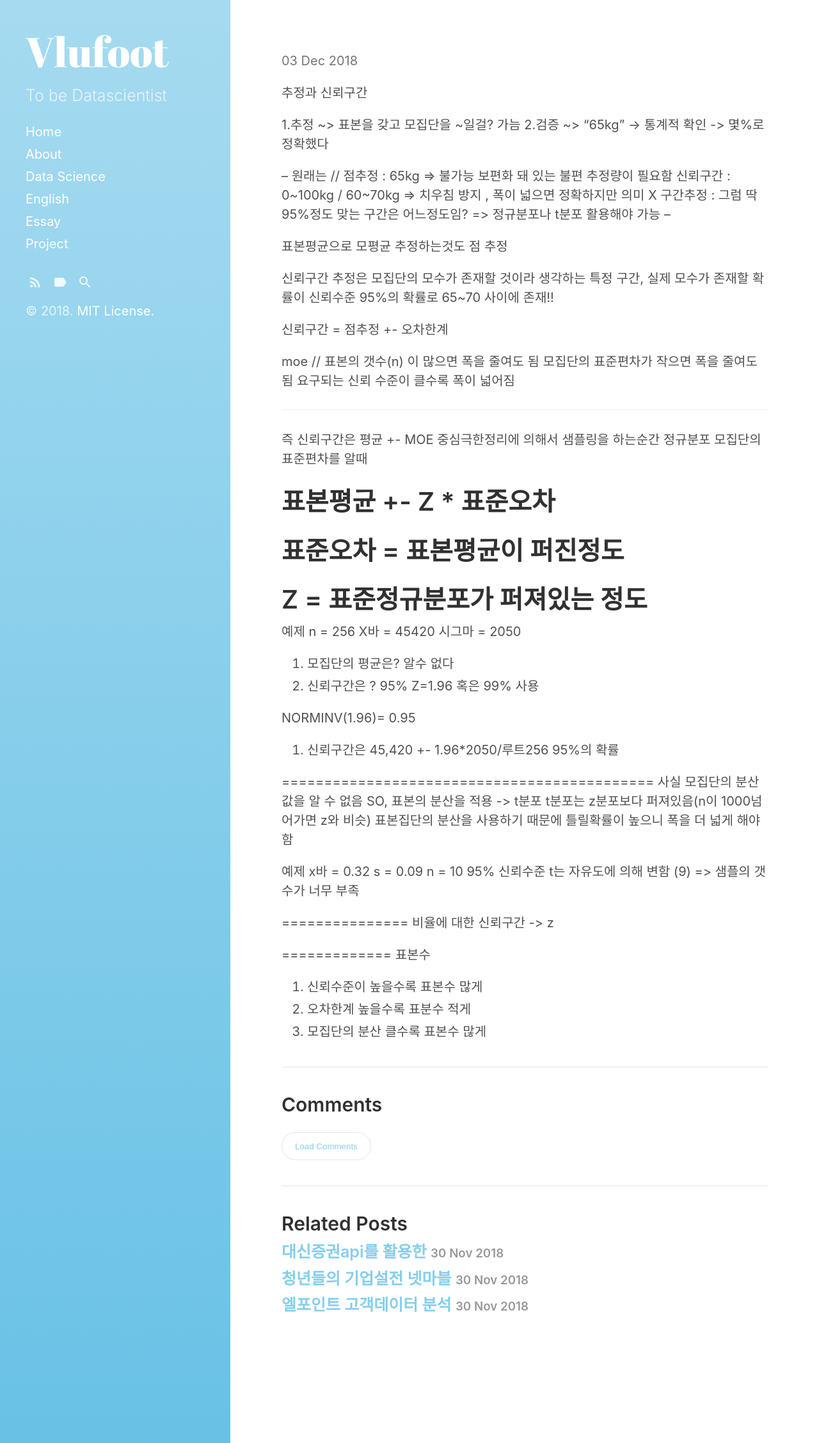
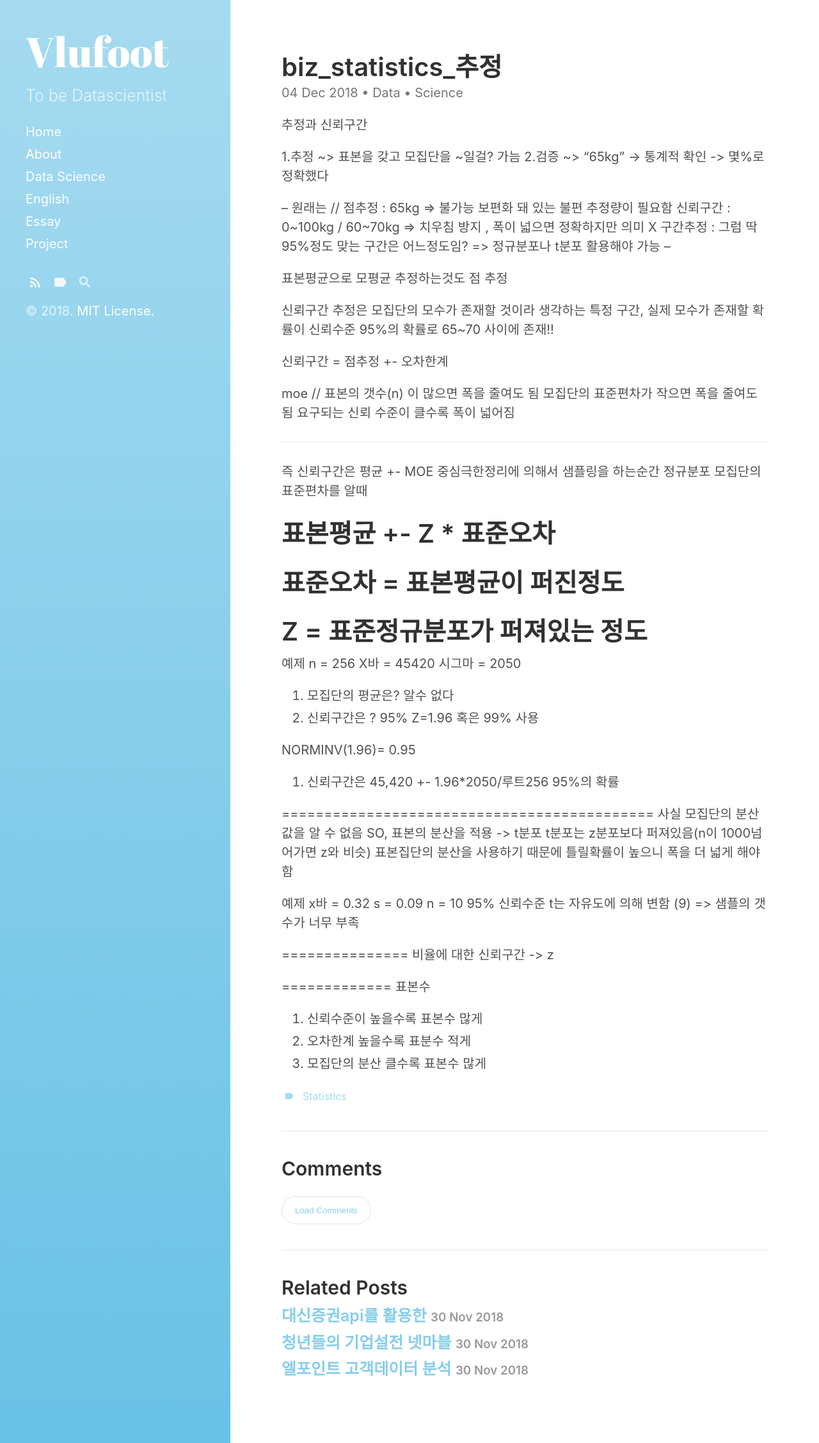
Before and after one commit to vlufoot/vlufoot.github.io, a Jekyll site: the page built from _posts/statistics/2018-12-04-biz_statistics_6.md, in a window 1280 px wide. Shown: the whole page at 64% size. Built offline with Jekyll 4.4.1, drawn with Linux system fonts in a browser that asks for light colours; our own code applies the rules of GitHub Pages for plain Markdown files.

Commit message:
Update 2018-12-04-biz_statistics_6.md

```diff
--- a/_posts/statistics/2018-12-04-biz_statistics_6.md
+++ b/_posts/statistics/2018-12-04-biz_statistics_6.md
@@ -1,8 +1,8 @@
 ---
 layout : post
 title : "biz_statistics_추정"
-categories : - Data Science
-tags : - statistics
+categories : Data Science
+tags : statistics
 ---
 
 추정과 신뢰구간
```
